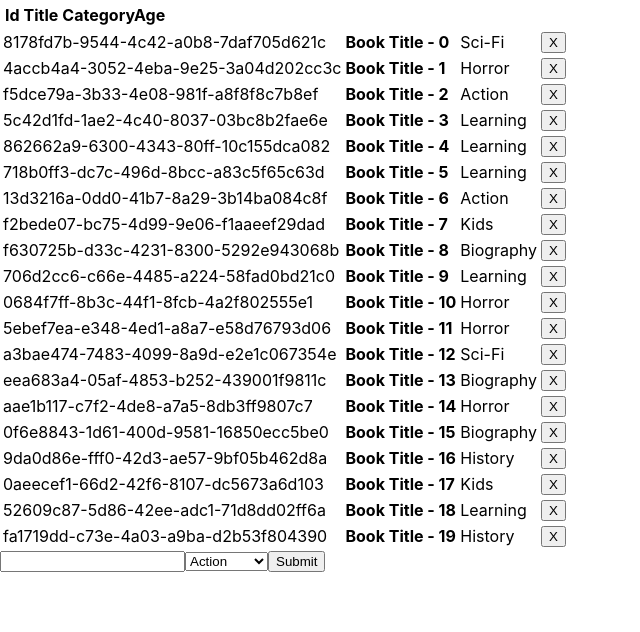
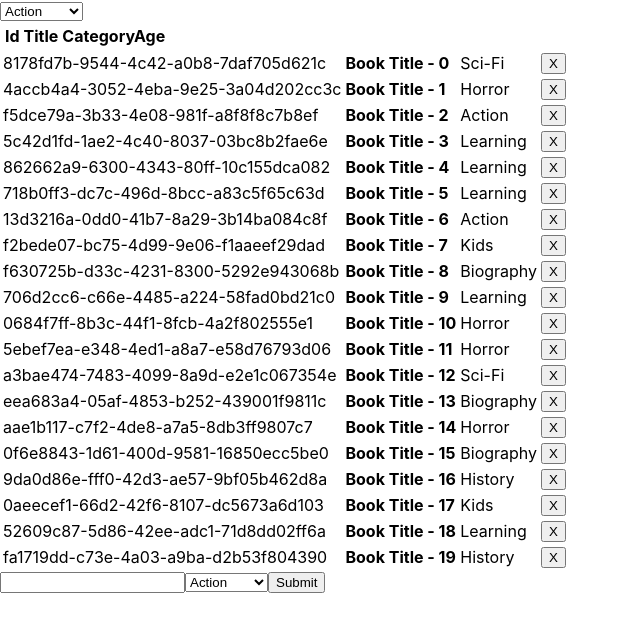
Before and after one commit to uryelah/Microverse-702-Bookstore, a React (Create React App) app: page / in a window 1280 px wide. Shown: the top 632 px of the page, without its empty margins (0-640 px from the left). Built offline with nearby package versions, Linux system fonts and the light colour scheme.

Commit message:
Add filter reducer sketch

```diff
--- a/src/actions/actionTypes.js
+++ b/src/actions/actionTypes.js
@@ -1,6 +1,7 @@
 const bookActions = {
   CREATE_BOOK: ' CREATE_BOOK',
   REMOVE_BOOK: 'REMOVE_BOOK',
+  CHANGE_FILTER: 'CHANGE_FILTER',
 };
 
 export default bookActions;
--- a/src/actions/index.js
+++ b/src/actions/index.js
@@ -1,9 +1,11 @@
 import bookActions from './actionTypes';
 
-const { CREATE_BOOK, REMOVE_BOOK } = bookActions;
+const { CREATE_BOOK, REMOVE_BOOK, CHANGE_FILTER } = bookActions;
 
 const createBook = book => ({ type: CREATE_BOOK, book });
 
 const removeBook = book => ({ type: REMOVE_BOOK, book });
 
-export { createBook, removeBook };
+const changeFilter = filter => ({ type: CHANGE_FILTER, filter });
+
+export { createBook, removeBook, changeFilter };
--- a/src/components/BooksForm.js
+++ b/src/components/BooksForm.js
@@ -2,7 +2,7 @@ import React, { Component } from 'react';
 import { connect } from 'react-redux';
 import PropTypes from 'prop-types';
 import { v4 as uuidv4 } from 'uuid';
-import categories from './categories';
+import categories from '../helpers/categories';
 import { createBook } from '../actions/index';
 
 class BooksForm extends Component {
--- /dev/null
+++ b/src/components/CategoryFilter.js
@@ -0,0 +1,13 @@
+import React from 'react';
+import categories from '../helpers/categories';
+
+const CategoryFilter = () => (
+  <select>
+    {
+      categories.map((category, i) => (
+        <option key={category} default={i === 0 && true}>{category}</option>))
+    }
+  </select>
+)
+
+export default CategoryFilter;
--- a/src/containers/App.js
+++ b/src/containers/App.js
@@ -1,9 +1,11 @@
 import React from 'react';
 import BookListProvider from './BookList';
 import BooksFormProvider from '../components/BooksForm';
+import CategoryFilterContainer from './CategoryFilterContainer';
 
 const App = () => (
   <div>
+    <CategoryFilterContainer />
     <BookListProvider />
     <BooksFormProvider />
   </div>
--- /dev/null
+++ b/src/containers/CategoryFilterContainer.js
@@ -0,0 +1,11 @@
+import React from 'react';
+import { connect } from 'react-redux';
+import CategoryFilter from '../components/CategoryFilter';
+
+const CategoryFilterContainer = () => {
+  return (
+    <CategoryFilter />
+  )
+};
+
+export default CategoryFilterContainer;
--- a/src/reducers/books.js
+++ b/src/reducers/books.js
@@ -1,7 +1,6 @@
 import bookActions from '../actions/actionTypes';
 
 const { CREATE_BOOK, REMOVE_BOOK } = bookActions;
-
 
 const books = (state = [], { type, book }) => {
   switch (type) {
--- /dev/null
+++ b/src/reducers/filter.js
@@ -0,0 +1,14 @@
+import bookActions from '../actions/actionTypes';
+
+const { CHANGE_FILTER } = bookActions;
+
+const filteredBooks = (state = [], { type, filter }) => {
+  switch (type) {
+    case CHANGE_FILTER:
+      return state.filter(book => book.category === filter);
+    default:
+      return state;
+  }
+};
+
+export default filteredBooks;
--- a/src/reducers/index.js
+++ b/src/reducers/index.js
@@ -1,9 +1,11 @@
 import { combineReducers } from 'redux';
 
 import books from './books';
+import filteredBooks from './filter';
 
 const rootReducer = combineReducers({
   books,
+  filteredBooks,
 });
 
 export default rootReducer;
--- a/src/store.js
+++ b/src/store.js
@@ -1,11 +1,9 @@
 import { createStore } from 'redux';
 import { v4 as uuidv4 } from 'uuid';
 import rootReducer from './reducers/index';
-import categories from './components/categories';
-
+import categories from './helpers/categories';
 
 const initialState = [];
-
 
 for (let i = 0; i < 20; i += 1) {
   initialState.push({ id: uuidv4(), title: `Book Title - ${i}`, category: categories[Math.floor(Math.random() * categories.length)] });
```
Also changed, not shown: src/helpers/categories.js (renamed from src/components/categories.js).
